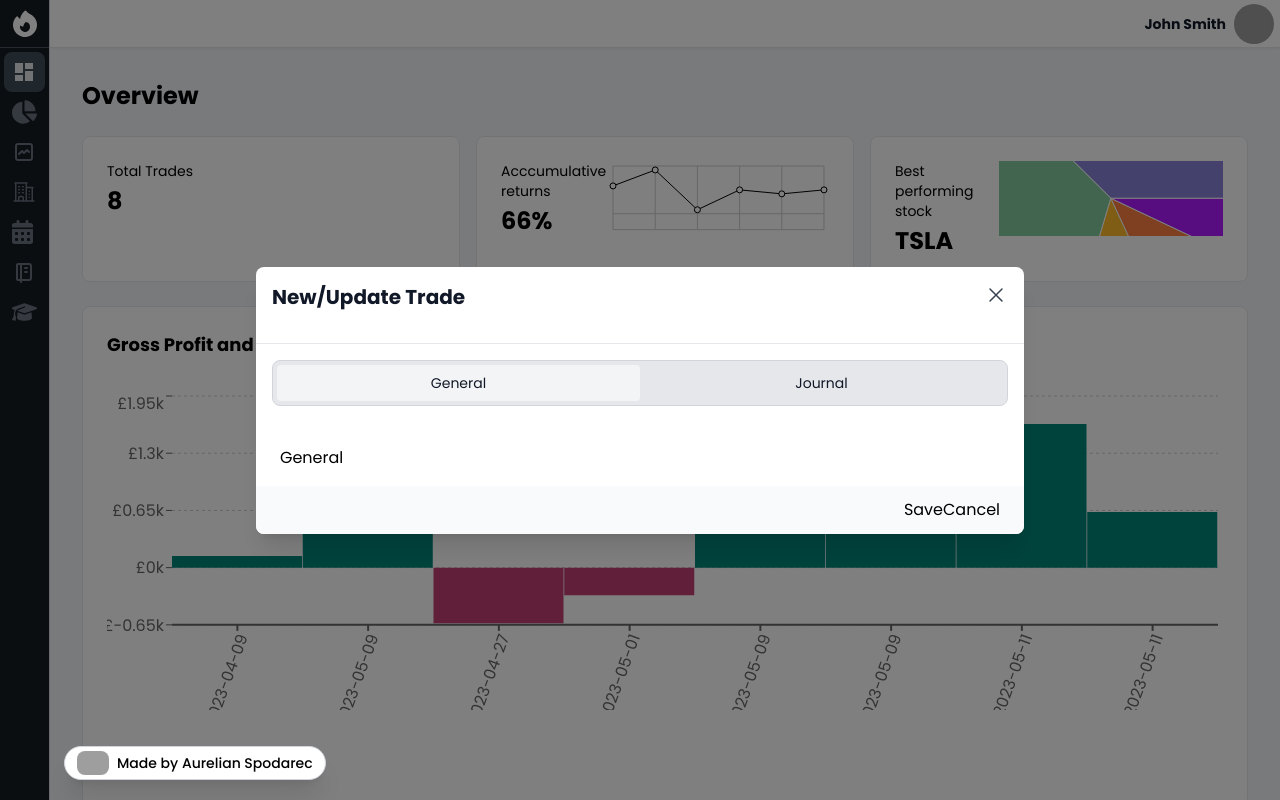
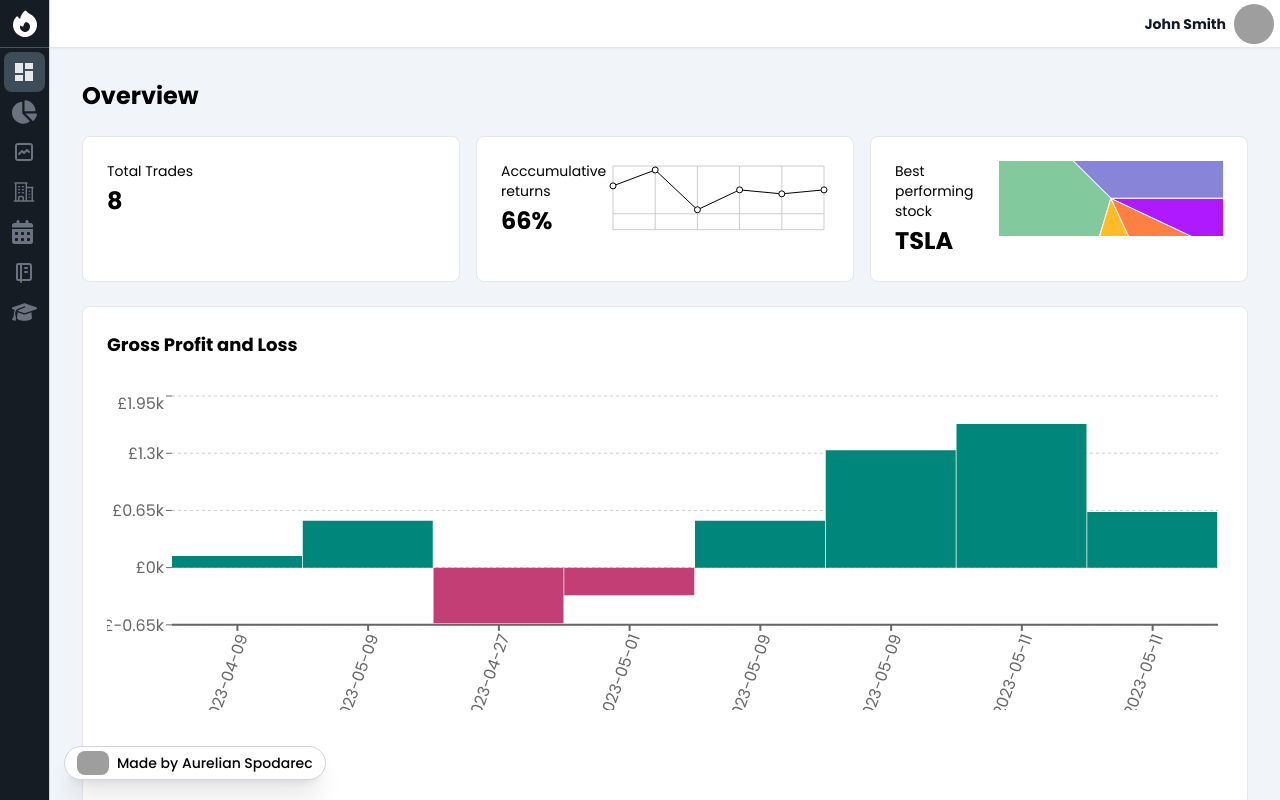
Before and after one commit to AurelianSpodarec/tradesmash-demo, a React (Vite) app: page / in a window 1280 px wide. Shown: the top 800 px of the page. Built offline with nearby package versions, Linux system fonts and the light colour scheme; grey boxes are pictures that could not be loaded.

Commit message:
update: Updated UI for modal trades

```diff
--- a/src/views/components/Modal/CreateModal.tsx
+++ b/src/views/components/Modal/CreateModal.tsx
@@ -38,7 +38,7 @@ function CreateModal() {
                 m-auto opacity-0 bg-black/50
                 p-4 overflow-y-auto
                 h-full w-full
-                visible  opacity-100 animate-open
+                visible  opacity-100 hidden animate-open
             `}
             // ${modalContext.isOpen ? 'visible opacity-100 ' : 'opacity-100'}
         >
--- a/src/views/components/Modal/ModalTrade/ModalTrade.tsx
+++ b/src/views/components/Modal/ModalTrade/ModalTrade.tsx
@@ -21,13 +21,15 @@ function ModalTrade() {
         setTabOption(tab)
     }
 
+
+
     return (
         <div>
             <header>
                 <div className="flex justify-between items-center  border-b">
 
                     <div className="p-4">
-                        <h3 className="mb-4 text-xl font-semibold text-gray-900">New/Update Trade</h3>
+                        <h3 className="text-xl font-semibold text-gray-900">New/Update Trade</h3>
                     </div>
 
                     <div className="absolute right-0 top-0 hidden pr-4 pt-4 sm:block">
@@ -42,12 +44,6 @@ function ModalTrade() {
 
                 <div className="p-4">
                     <div className="flex bg-gray-200 border border-gray-300 text-gray-900 text-sm rounded-lg focus:ring-blue-500 focus:border-blue-500 w-full p-1">
-                    {/* <button type="button" className="bg-gray-100 rounded py-2 w-full" onClick={() => switchTab('general')}>
-                        General
-                    </button>
-                    <button type="button" className="w-full" onClick={() => switchTab('journal')}>
-                        Journal
-                    </button> */}
                         <TabMenuButton name="General" id="general" isActive={tabOption} onClick={() => switchTab('general')} />
                         <TabMenuButton name="Journal" id="journal" isActive={tabOption} onClick={() => switchTab('journal')} />
                     </div>
@@ -59,13 +55,11 @@ function ModalTrade() {
                 {tabOption === 'journal' && <ModalTradeJournal />}
             </section>
 
-            <footer className="bg-gray-50 px-4 py-3 sm:flex sm:flex-row-reverse sm:px-6">
-                <button>
-                    Cancel
-                </button>
-                <button>
-                    Save
-                </button>
+            <footer className="bg-gray-100 px-4 py-3 sm:flex sm:flex-row-reverse sm:px-6">
+            <div className="sm:flex sm:flex-row-reverse">
+                <button type="button" className="inline-flex w-full justify-center rounded-md bg-skin-brand-600 px-3 py-2 text-sm font-semibold text-white shadow-sm hover:bg-skin-brand-500 sm:ml-3 sm:w-auto">Save</button>
+                <button type="button" className="mt-3 inline-flex w-full justify-center rounded-md bg-white px-3 py-2 text-sm font-semibold text-gray-900 shadow-sm ring-1 ring-inset ring-gray-300 hover:bg-gray-50 sm:mt-0 sm:w-auto">Cancel</button>
+            </div>
             </footer>
 
         </div>
--- a/src/views/components/Modal/ModalTrade/TradeJournal/TradeJournal.tsx
+++ b/src/views/components/Modal/ModalTrade/TradeJournal/TradeJournal.tsx
@@ -15,6 +15,16 @@ function ModalTradeJournal() {
                <h4 className="block mb-2 text-sm font-medium text-gray-900">Confidence</h4>
                 <span>1-10</span>
             </div>
+
+            <div className="mb-4">
+               <h4 className="block mb-2 text-sm font-medium text-gray-900">Emotions</h4>
+                <span>1-10</span>
+            </div>
+
+            <div className="mb-4">
+               <h4 className="block mb-2 text-sm font-medium text-gray-900">Reason for trade</h4>
+                <span>1-10</span>
+            </div>
         </div>
     )
 }
```
Also changed, not shown: src/context/modalContext.tsx (added).
